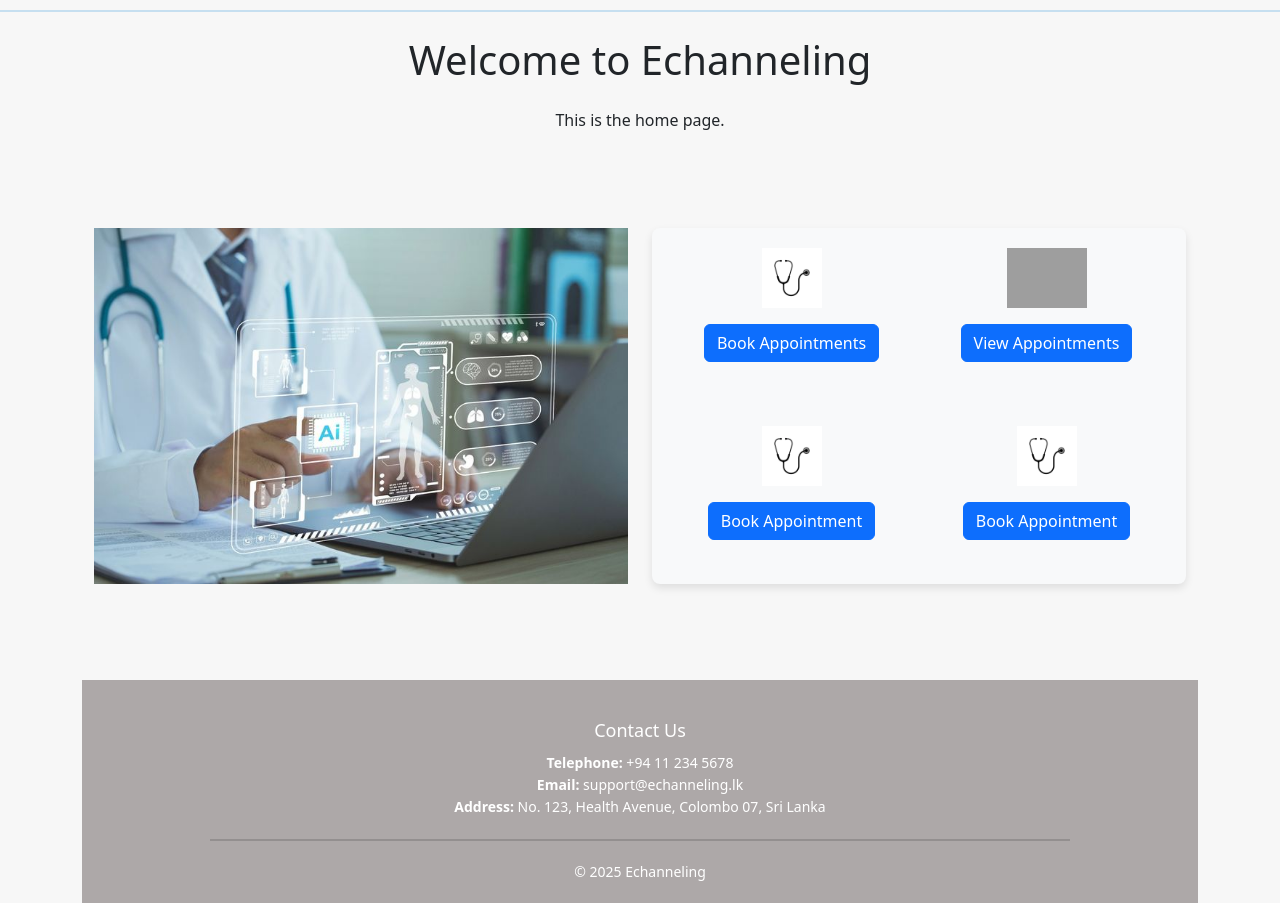
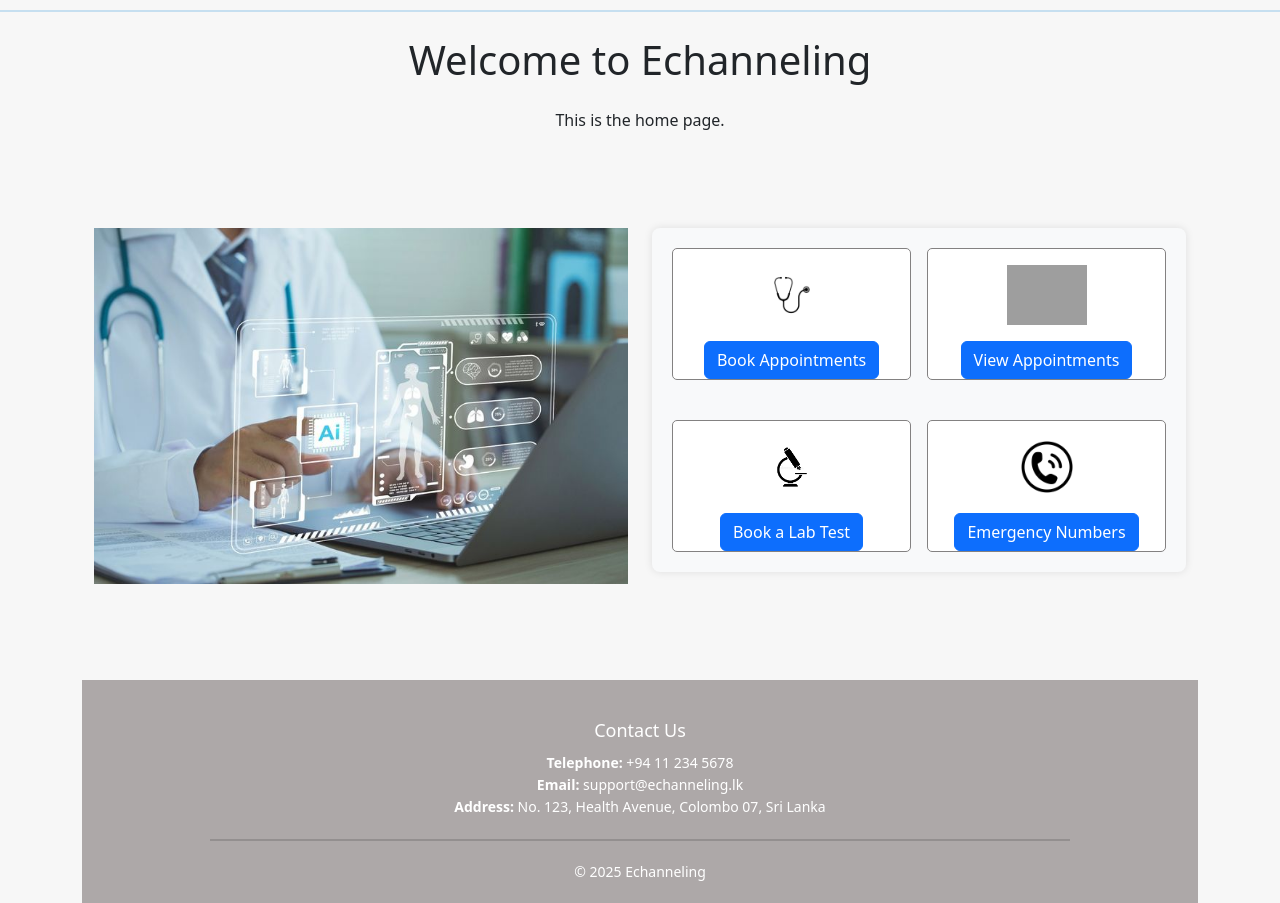
Before and after one commit to Yash-git2/echanneling, a Django app: page / in a window 1280 px wide. Shown: the part 56-959 px from the top of the page. Run offline with Django 5.2, Linux system fonts and the light colour scheme; grey boxes are pictures that could not be loaded.

Commit message:
Added logos and chnaged descriptions

```diff
--- a/core/static/style.css
+++ b/core/static/style.css
@@ -9,7 +9,7 @@ body{
   background-color: #f8f9fa;
   padding: 20px;
   border-radius: 8px;
-  box-shadow: 0 4px 8px rgba(0, 0, 0, 0.1);
+  box-shadow: 0 0 8px rgba(0, 0, 0, 0.1);
   width: 100%; /* Make sure each box takes full available width */
   box-sizing: border-box; /* Prevents padding from affecting width */
   display: grid;
@@ -17,8 +17,14 @@ body{
   column-gap: 16px;
   row-gap: 40px;
 
-  }
+}
 
+.info-box {
+    border: 1px solid #838181; /* This will create a border around the div */
+    border-radius: 5px; /* Optional: to round the corners */
+    background-color: #fff;
+
+}
 
 .logo-medium {
   width: 100px;
--- a/templates/home.html
+++ b/templates/home.html
@@ -20,8 +20,8 @@
                 <div class="col-md-6">
                     <!-- Info Box 1 -->
                     <div class="information-slide">
-                     <div class="info-box mb-4">
-                        <div class="d-flex justify-content-center">
+                     <div class="info-box">
+                        <div class="d-flex justify-content-center mt-3">
                             <img class="logo-medium" src="{% static 'seth.webp' %}" alt="seth logo">
                         </div>
                         <div class="d-flex justify-content-center mt-3">
@@ -32,8 +32,8 @@
                     </div>
 
                     <!-- Info Box 2 -->
-                    <div class="info-box mb-4">
-                        <div class="d-flex justify-content-center">
+                    <div class="info-box">
+                        <div class="d-flex justify-content-center mt-3">
                             <img class="logo-medium" src="{% static 'view.jpg' %}" alt="view logo">
                         </div>
                         <div class="d-flex justify-content-center mt-3">
@@ -44,22 +44,22 @@
                     </div>
 
                     <!-- Info Box 3 -->
-                    <div class="info-box mb-4">
-                        <div class="d-flex justify-content-center">
-                            <img class="logo-medium" src="{% static 'seth.webp' %}" alt="seth logo">
+                    <div class="info-box">
+                        <div class="d-flex justify-content-center mt-3">
+                            <img class="logo-medium" src="{% static 'test.png' %}" alt="test logo">
                         </div>
                         <div class="d-flex justify-content-center mt-3">
-                            <button class="btn btn-primary reserve-button">Book Appointment</button>
+                            <button class="btn btn-primary reserve-button">Book a Lab Test</button>
                         </div>
                     </div>
 
                     <!-- Info Box 4 -->
                     <div class="info-box">
-                        <div class="d-flex justify-content-center mb-3">
-                            <img class="logo-medium" src="{% static 'seth.webp' %}" alt="seth logo">
+                        <div class="d-flex justify-content-center mt-3">
+                            <img class="logo-medium" src="{% static 'call.png' %}" alt="call logo">
                         </div>
-                        <div class="d-flex justify-content-center">
-                            <button class="btn btn-primary reserve-button">Book Appointment</button>
+                        <div class="d-flex justify-content-center mt-3">
+                            <button class="btn btn-primary reserve-button">Emergency Numbers</button>
                         </div>
                     </div>
                 </div>
```
Also changed, not shown: core/static/call.png (added), core/static/test.png (added), db.sqlite3.
